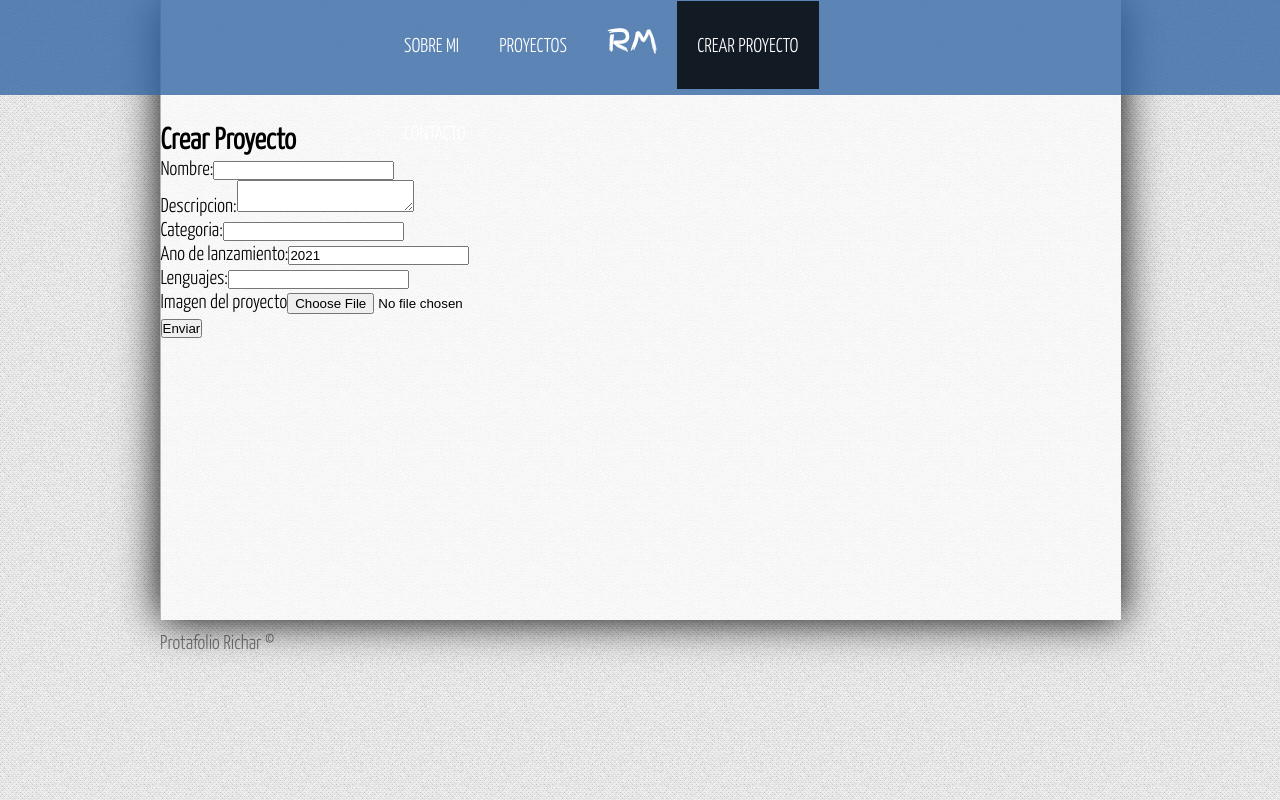
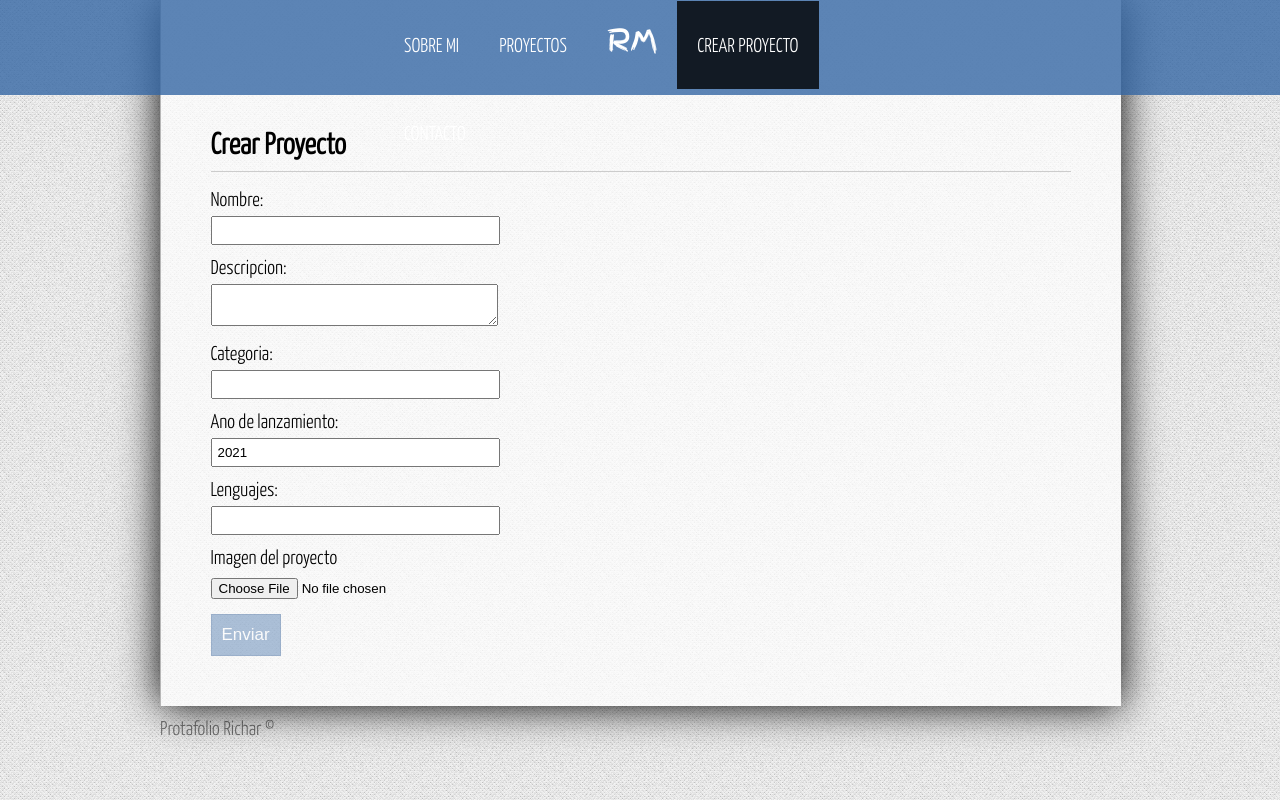
Before and after one commit to richar3990/Proyect-angular, an Angular app: page /crear-proyecto in a window 1280 px wide. Built offline with nearby package versions, Linux system fonts and the light colour scheme.

Commit message:
Formulario validado

```diff
--- a/src/app/components/create/create.component.html
+++ b/src/app/components/create/create.component.html
@@ -4,29 +4,33 @@
   <form #projectForm = "ngForm" (ngSubmit)="onSubmit(projectForm)">
     <p>
       <label for="name">Nombre:</label>
-      <input type="text" name="name" #name="ngModel" [(ngModel)]="project.name">
+      <input type="text" name="name" #name="ngModel" [(ngModel)]="project.name" required>
+      <span class="formError" *ngIf="name.touched && !name.valid">El nombre es obligatorio</span>
     </p>
     <p>
       <label for="description">Descripcion:</label>
-      <textarea type="description" name="description" #description="ngModel" [(ngModel)]="project.description" ></textarea>
+      <textarea type="description" name="description" #description="ngModel" [(ngModel)]="project.description" required></textarea>
+      <span class="formError" *ngIf="description.touched && !description.valid">La descripcion es obligatoria</span>
     </p>
     <p>
       <label for="category">Categoria:</label>
-      <input type="text" name="category" #category="ngModel" [(ngModel)]="project.category">
+      <input type="text" name="category" #category="ngModel" [(ngModel)]="project.category"required>
+      <span class="formError" *ngIf="category.touched && !category.valid">La categoria es obligatoria</span>
     </p>
     <p>
       <label for="year">Ano de lanzamiento:</label>
-      <input type="text" name="year" #year="ngModel" [(ngModel)]="project.year">
+      <input type="number" name="year" #year="ngModel" [(ngModel)]="project.year"required>
     </p>
     <p>
       <label for="langs">Lenguajes:</label>
-      <input type="text" name="langs" #langs="ngModel" [(ngModel)]="project.langs">
+      <input type="text" name="langs" #langs="ngModel" [(ngModel)]="project.langs" required>
+      <span class="formError" *ngIf="langs.touched && !langs.valid">Los leguajes son obligatorios</span>
     </p>
     <p>
       <label for="image">Imagen del proyecto</label>
       <input type="file" name="image" placeholder="Subir Imagen"/>
     </p>
-    <input type="submit" value="Enviar">
+    <input type="submit" value="Enviar" [disabled]="!projectForm.form.valid">
   </form>
 
 </div>
--- a/src/assets/css/styles.css
+++ b/src/assets/css/styles.css
@@ -123,3 +123,58 @@ article.about{
   padding-bottom: 30px;
   text-align: justify;
 }
+/*seccion de formulario*/
+.container{
+  padding: 50px;
+  padding-top: 5px;
+}
+.container h2{
+  display: block;
+  border-bottom: 1px solid #ccc;
+  padding-bottom: 10px;
+  margin-bottom: 15px;
+
+}
+form{
+  width: 80%;
+}
+form label{
+  display: block;
+  width: 100%;
+  margin-top: 10px;
+  margin-bottom: 5px;
+}
+form input[type="text"],
+form input[type="number"],
+form input[type="email"],
+form textarea{
+  width: 40%;
+  padding: 5px;
+}
+form button,
+form input[type="submit"]{
+  display: block;
+  font-size: 17px;
+  padding: 10px;
+  margin-top: 15px;
+  color: white;
+  background: rgba(53, 103, 164,1);
+  border: 1px solid rgba(13,67,133,1);
+  cursor: pointer;
+}
+form button:hover,
+form input[type="submit"]:hover{
+  background: rgba(53, 103, 164,0.8);
+  border: 1px solid rgba(13,67,133,1);
+}
+form input[disabled]{
+  opacity: 0.4;
+  cursor: not-allowed;
+}
+.formError{
+  font-size: 13px;
+  padding: 5px;
+  background: red;
+  color: white;
+  margin-left: 5px;
+}
```
